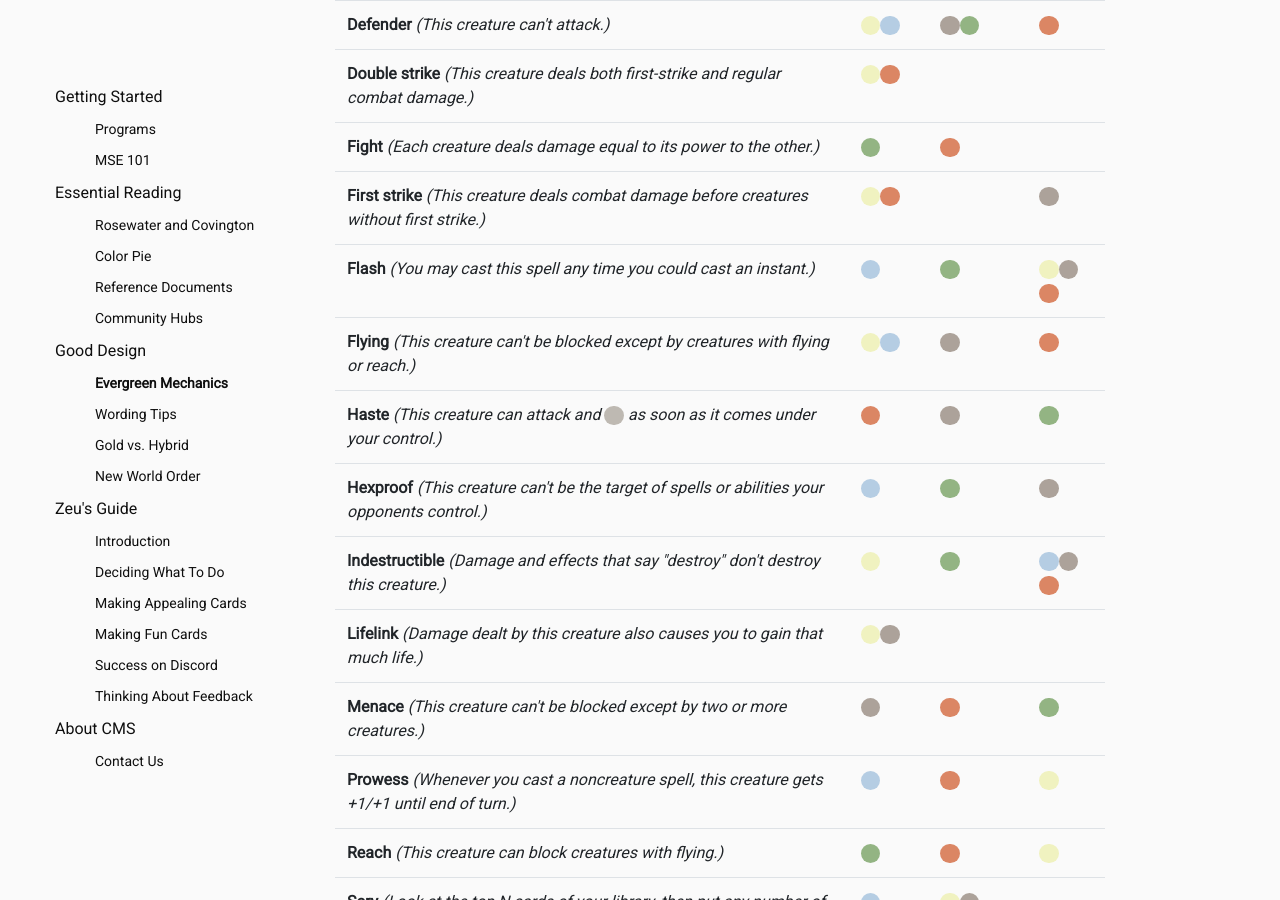
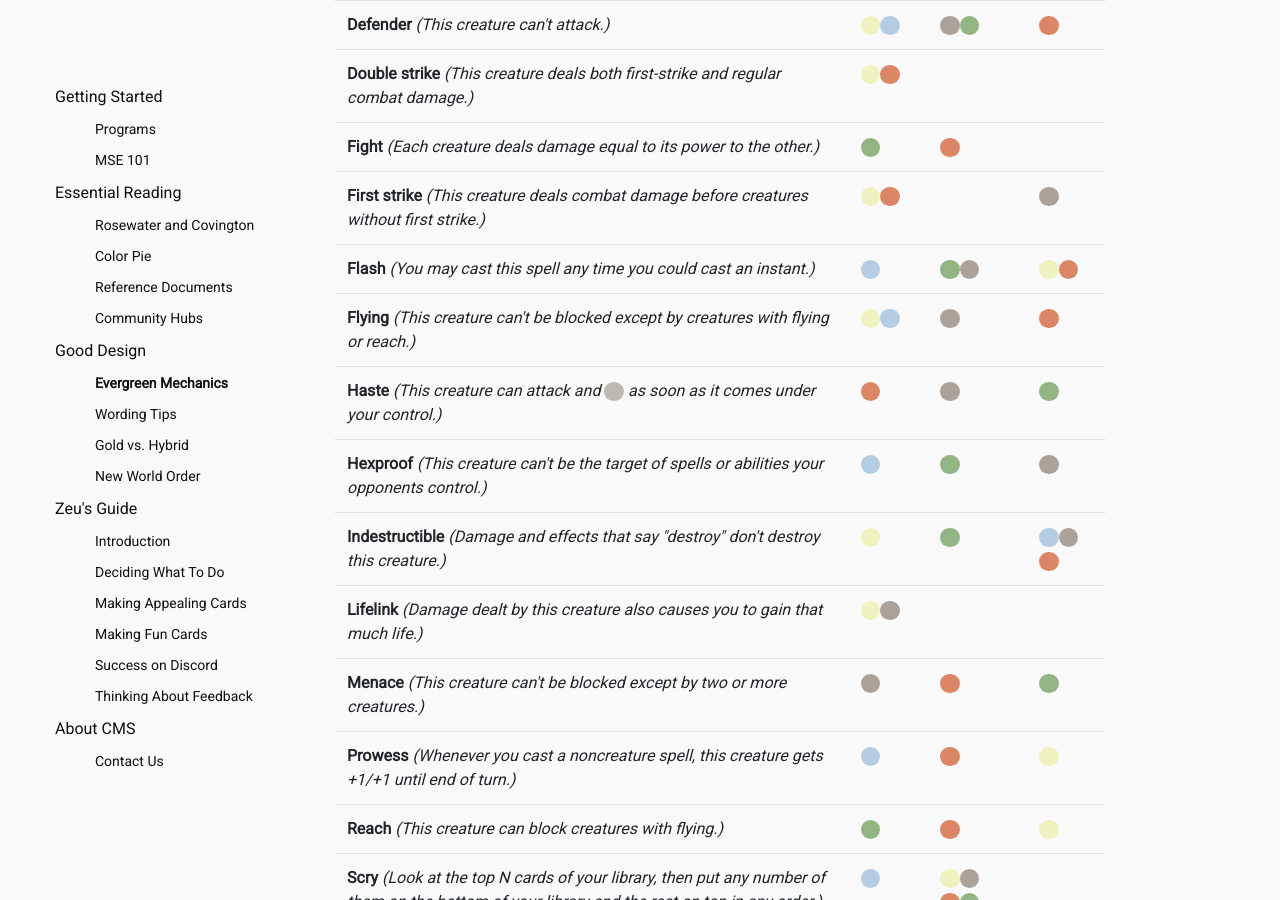
Before and after one commit to professionalecho/custommagic.space, a Jekyll site: the page built from good-design/evergreen-mechanics.md, in a window 1280 px wide and 900 px high, scrolled down 318 px. Built offline with Jekyll 4.4.1, drawn with Linux system fonts in a browser that asks for light colours; nearby versions of some CDN libraries; some web fonts are replaced.

Commit message:
Added black as a secondary color to flash

```diff
--- a/good-design/evergreen-mechanics.md
+++ b/good-design/evergreen-mechanics.md
@@ -47,19 +47,8 @@ This table shows where each evergreen mechanic falls in the color pie. Colors te
         <tr>
             <td><b>Flash</b> <i>(You may cast this spell any time you could cast an instant.)</i></td>
             <td><i class="ms ms-cost ms-u"></i></td>
-            <td><i class="ms ms-cost ms-g"></i></td>
-            <td>
-                <div class="row">
-                    <div class="col-sm-12">
-                        <i class="ms ms-cost ms-w"></i><i class="ms ms-cost ms-b"></i>
-                    </div>
-                </div>
-                <div class="row">
-                    <div class="col-sm-12">
-                        <i class="ms ms-cost ms-r"></i>
-                    </div>
-                </div>
-            </td>
+            <td><i class="ms ms-cost ms-g"></i><i class="ms ms-cost ms-b"></i></td>
+            <td><i class="ms ms-cost ms-w"></i><i class="ms ms-cost ms-r"></i></td>
         </tr>
         <tr>
             <td><b>Flying</b> <i>(This creature can't be blocked except by creatures with flying or reach.)</i></td>
```
